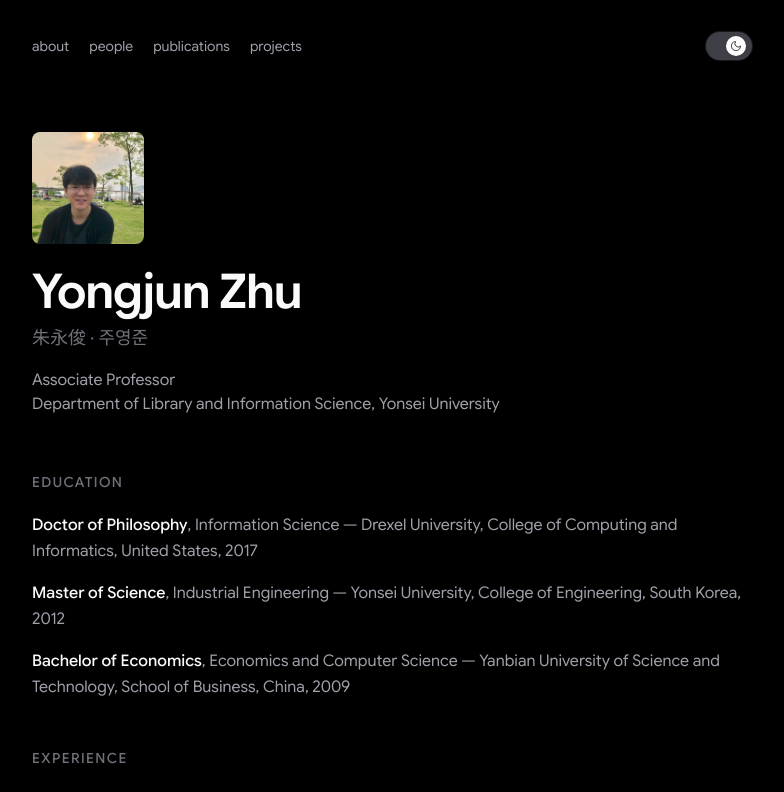
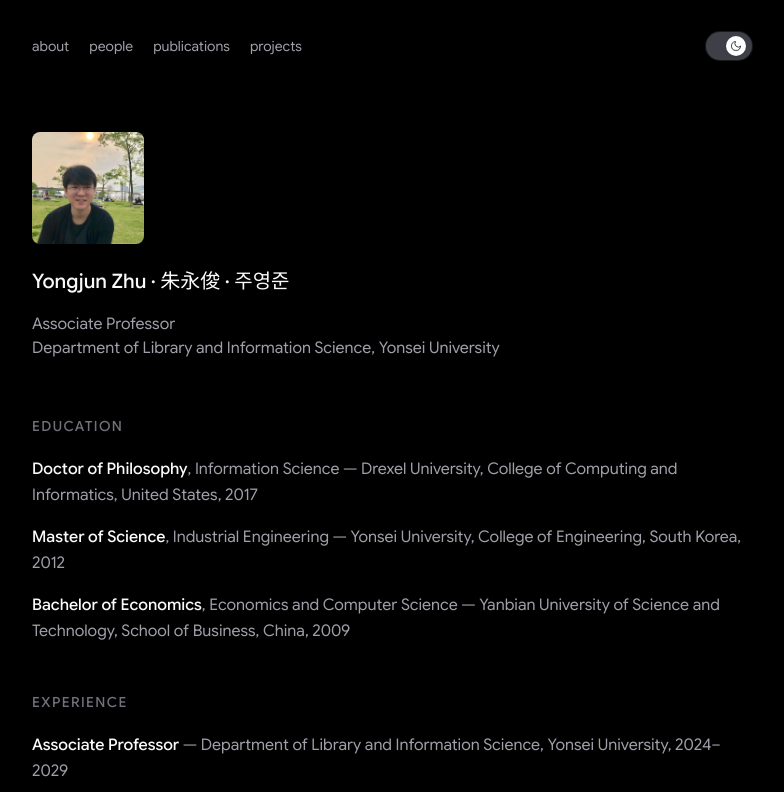
Before and after one commit to infosci/datalab-next, a Next.js app: page /yongjunzhu in a window 1280 px wide. Shown: the top 792 px of the page, without its empty margins (248-1032 px from the left). Built offline with nearby package versions, Linux system fonts and the light colour scheme.

Commit message:
Set all three names on one line at one size
The English name was a display-sized h1 above the CJK forms, which read
as a title with a subtitle rather than one name written three ways.

```diff
--- a/app/yongjunzhu/page.tsx
+++ b/app/yongjunzhu/page.tsx
@@ -29,12 +29,12 @@ export default function YongjunZhuPage() {
         className="size-28 rounded-lg object-cover"
       />
 
-      <h1 className="mt-6 text-4xl font-semibold tracking-tight text-black sm:text-5xl dark:text-zinc-50">
-        {meta.name}
+      {/* All three names on one line at one size — the English name is not a
+          display heading here, it is one of three ways to write the same name.
+          Still an h1 for document structure; only the styling is quiet. */}
+      <h1 className="mt-6 text-xl font-medium text-black dark:text-zinc-50">
+        {[meta.name, meta.alsoKnownAs].filter(Boolean).join(" · ")}
       </h1>
-      {meta.alsoKnownAs && (
-        <p className="mt-2 text-lg text-zinc-500 dark:text-zinc-500">{meta.alsoKnownAs}</p>
-      )}
       {/* Role and affiliation on separate lines, not joined by a separator —
           the affiliation is long enough to wrap, and wrapping mid-phrase after
           a "·" read as one run-on line. */}
```
